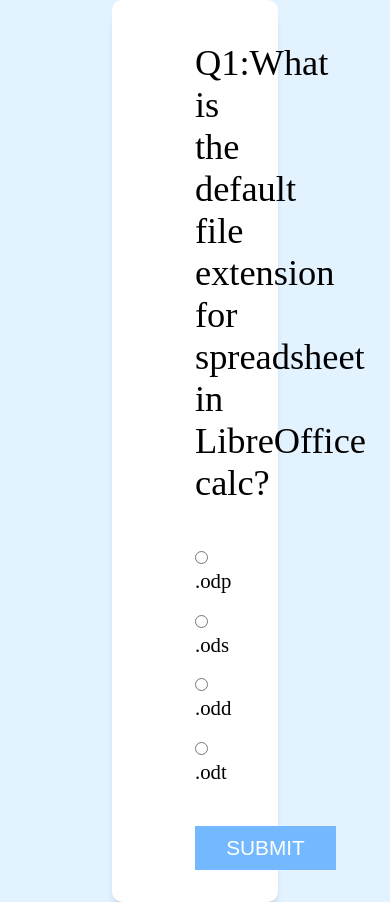
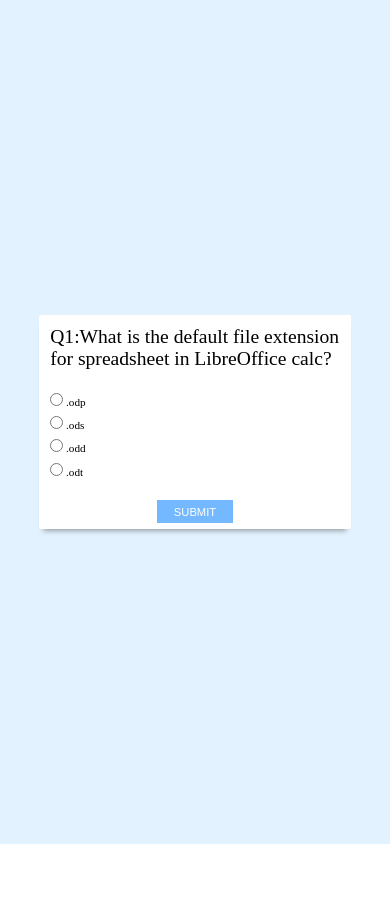
Before and after one commit to vishalti96-ux/MCQ-website-, a plain HTML site: page index.html in a window 390 px wide. After the commit the page ends 844 px from the top, so only its background shows below. Drawn offline with Linux system fonts and the light colour scheme.

Commit message:
add responsiveness to this project

```diff
--- a/style.css
+++ b/style.css
@@ -72,3 +72,17 @@
 .scoreA{
     display: none;
 }
+
+/* for mobile device */
+@media screen and (max-width:800px) {
+    html{
+        font-size: 35%;
+    }
+    .inner-div{
+        width: 80%;
+        background-color: #fff;
+        padding: 1rem 2rem;
+        border-radius: 0.3rem;
+        box-shadow: 0 1rem 1rem -0.7rem rgba(0,0,0,0.4);
+    }
+}
```
